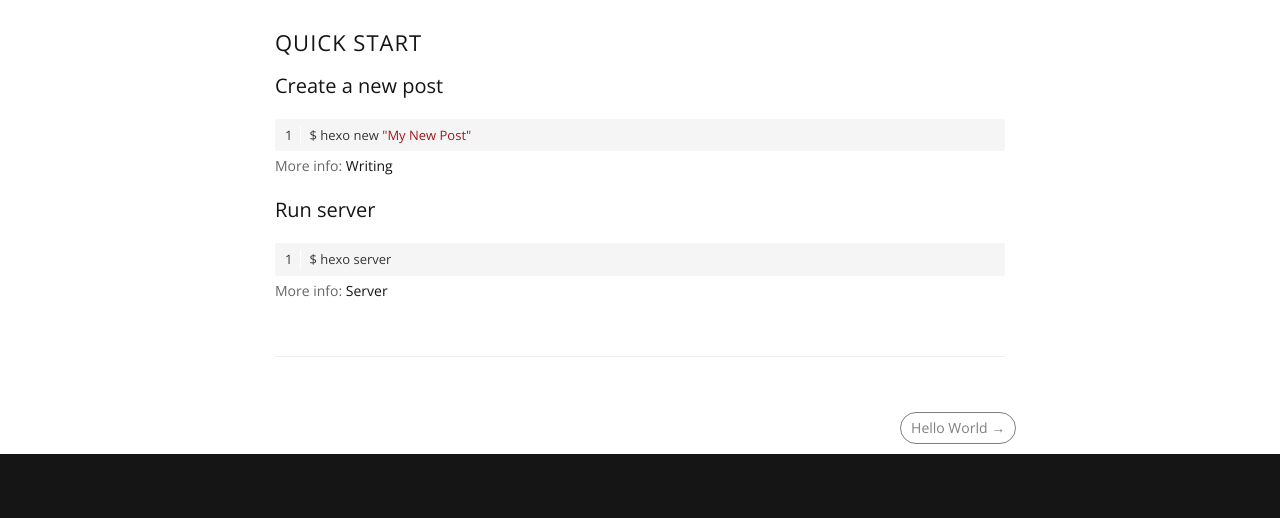
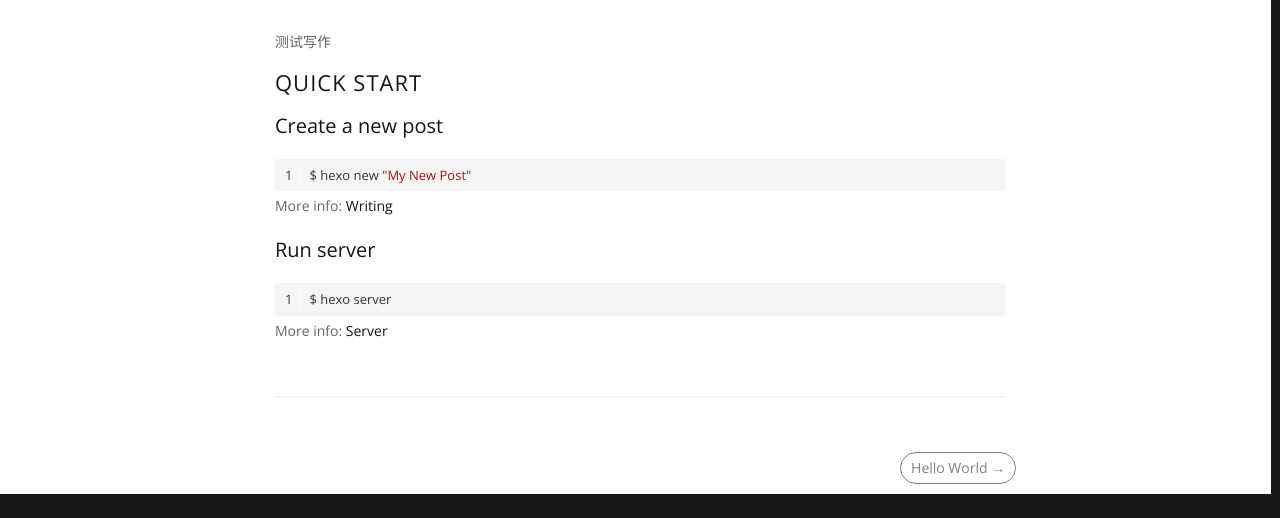
Before and after one commit to jfklg/jfklg.github.io, a plain HTML site: page 2017/08/09/demo/index.html in a window 1280 px wide. Shown: the part 188-706 px from the top of the page. Drawn offline with nearby package versions, Linux system fonts and the light colour scheme.

Commit message:
Site updated: 2017-08-09 14:28:41

```diff
--- a/2017/08/09/demo/index.html
+++ b/2017/08/09/demo/index.html
@@ -181,7 +181,8 @@
             </div>
         </div>
         <div class="col-md-8 col-md-offset-2">
-      		<h2 id="Quick-Start"><a href="#Quick-Start" class="headerlink" title="Quick Start"></a>Quick Start</h2><h3 id="Create-a-new-post"><a href="#Create-a-new-post" class="headerlink" title="Create a new post"></a>Create a new post</h3><figure class="highlight bash"><table><tr><td class="gutter"><pre><div class="line">1</div></pre></td><td class="code"><pre><div class="line">$ hexo new <span class="string">"My New Post"</span></div></pre></td></tr></table></figure>
+      		<p>测试写作</p>
+<h2 id="Quick-Start"><a href="#Quick-Start" class="headerlink" title="Quick Start"></a>Quick Start</h2><h3 id="Create-a-new-post"><a href="#Create-a-new-post" class="headerlink" title="Create a new post"></a>Create a new post</h3><figure class="highlight bash"><table><tr><td class="gutter"><pre><div class="line">1</div></pre></td><td class="code"><pre><div class="line">$ hexo new <span class="string">"My New Post"</span></div></pre></td></tr></table></figure>
 <p>More info: <a href="https://hexo.io/docs/writing.html" target="_blank" rel="external">Writing</a></p>
 <h3 id="Run-server"><a href="#Run-server" class="headerlink" title="Run server"></a>Run server</h3><figure class="highlight bash"><table><tr><td class="gutter"><pre><div class="line">1</div></pre></td><td class="code"><pre><div class="line">$ hexo server</div></pre></td></tr></table></figure>
 <p>More info: <a href="https://hexo.io/docs/server.html" target="_blank" rel="external">Server</a></p>
```
Also changed, not shown: index.html (+2 -1 lines).
